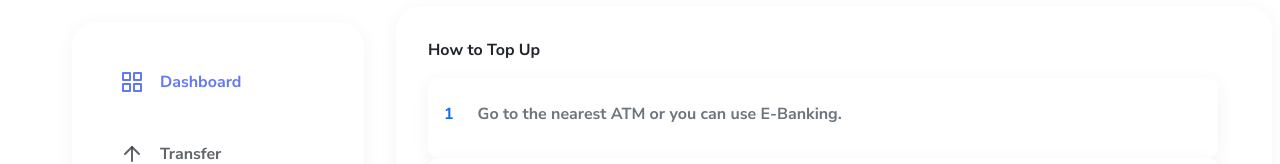
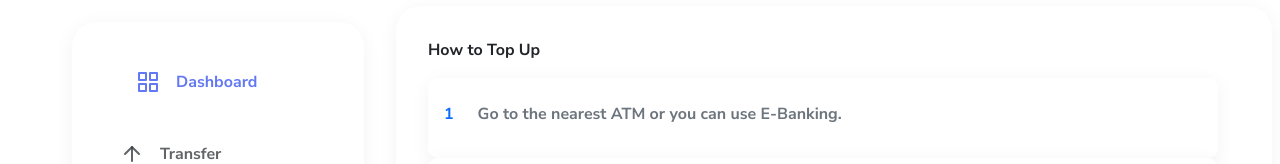
Before and after one commit to prasetyoow/dicurre-reactjs, a React (Create React App) app: page /Topup in a window 1280 px wide. In both pictures the pointer is over the element "Dashboard". Shown: the part 198-362 px from the top of the page. Built offline with nearby package versions, Linux system fonts and the light colour scheme.

Commit message:
add transition on sidebars

```diff
--- a/src/assets/CSS/dashboard.css
+++ b/src/assets/CSS/dashboard.css
@@ -35,10 +35,12 @@ body {
 
 .icon-nav {
   color: rgba(58, 61, 66, 0.8);
+  transition: all 300ms ease;
 }
 
 .icon-nav:hover {
-  color: #6379F4
+  color: #6379F4;
+  margin-left: 1rem;
 }
 
 .logout {
```
